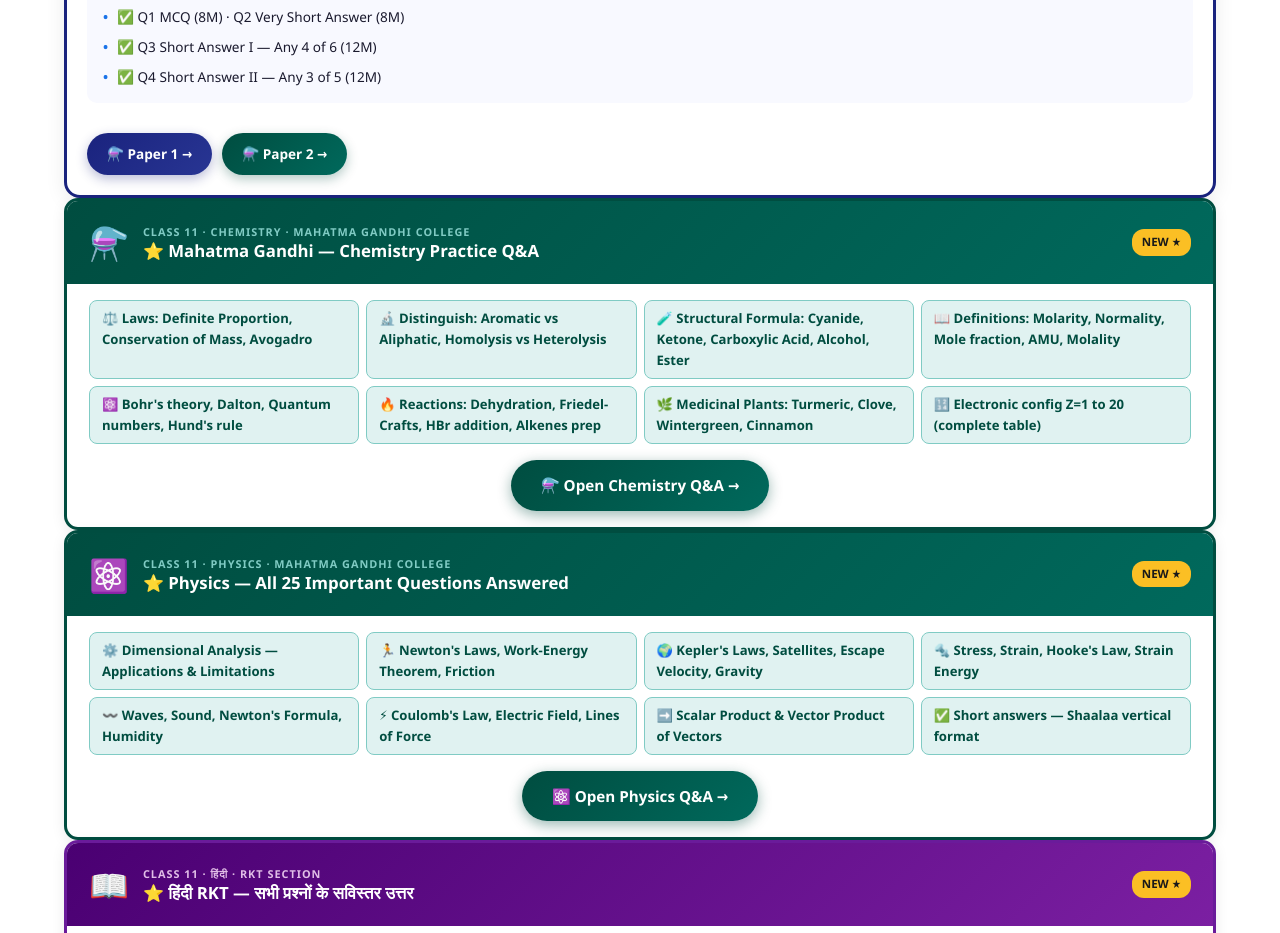
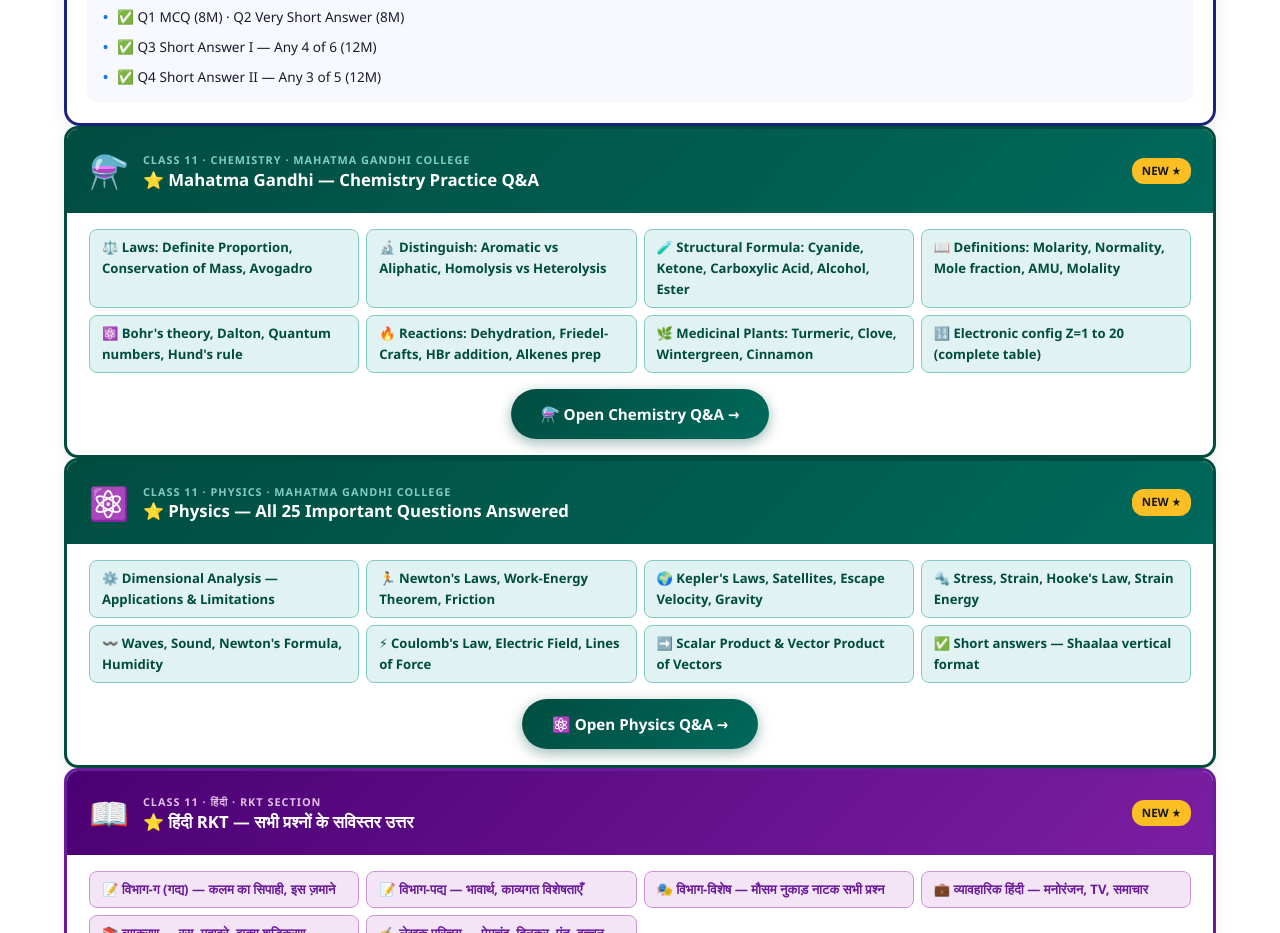
Before and after one commit to visionslearning/visionslearning, a plain HTML site: page notes-class11.html in a window 1280 px wide. Shown: the part 840-1773 px from the top of the page. Drawn offline with Linux system fonts and the light colour scheme.

Commit message:
Final clean - remove all remaining paper links from all notes pages

```diff
--- a/notes-class11.html
+++ b/notes-class11.html
@@ -176,10 +176,6 @@
                   <li>✅ Q3 Short Answer I — Any 4 of 6 (12M)</li>
                   <li>✅ Q4 Short Answer II — Any 3 of 5 (12M)</li>
                 </ul>
-              </div>
-              <div style="margin-top:14px;display:flex;gap:10px;flex-wrap:wrap;">
-                <a href="class11-chem-ch1to5-paper1.html" style="display:inline-flex;align-items:center;gap:8px;background:linear-gradient(135deg,#1a237e,#283593);color:#fff;padding:10px 20px;border-radius:24px;text-decoration:none;font-size:.85rem;font-weight:700;box-shadow:0 4px 12px rgba(26,35,126,.3);">⚗️ Paper 1 →</a>
-                <a href="class11-chem-ch1to5-paper2.html" style="display:inline-flex;align-items:center;gap:8px;background:linear-gradient(135deg,#004d40,#00695c);color:#fff;padding:10px 20px;border-radius:24px;text-decoration:none;font-size:.85rem;font-weight:700;box-shadow:0 4px 12px rgba(0,77,64,.3);">⚗️ Paper 2 →</a>
               </div>
             </div>
           </div>
```
